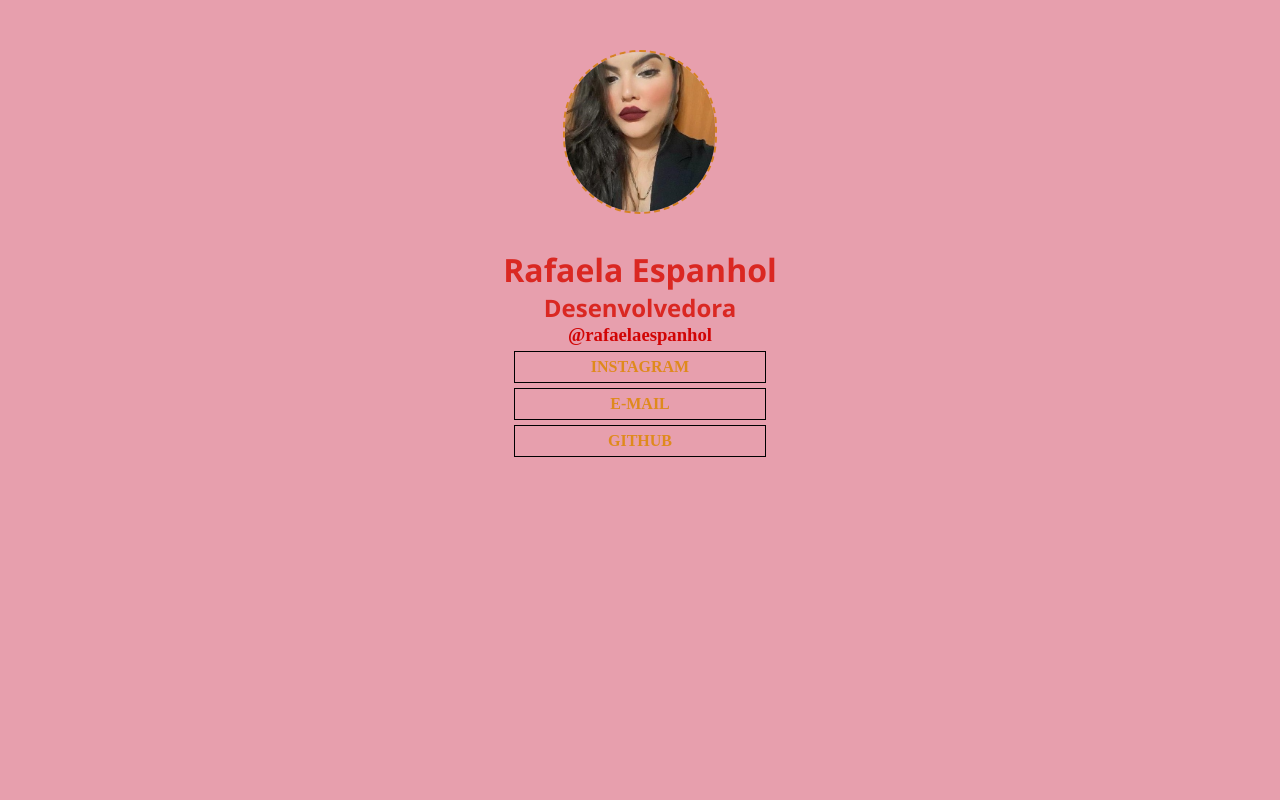
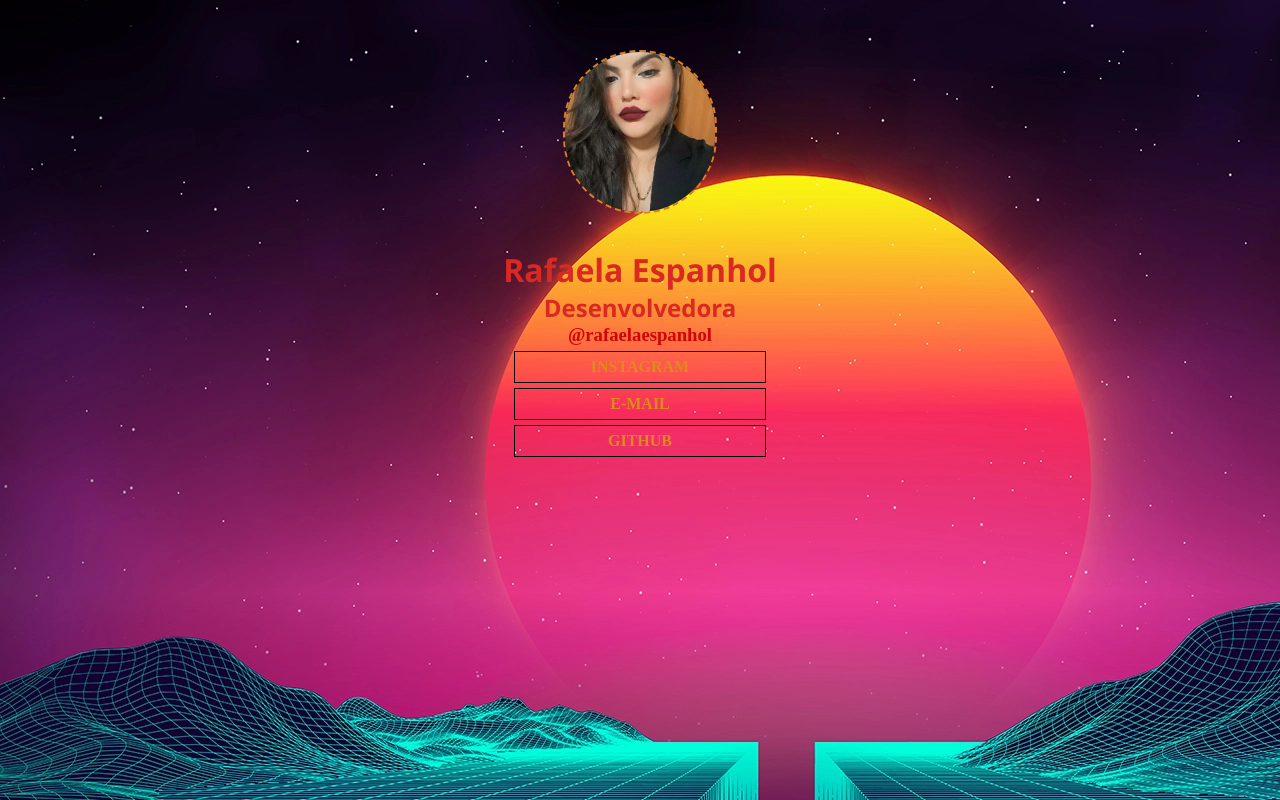
Before and after one commit to Rafaelaespanhol/Cartao, a plain HTML site: page index.html in a window 1280 px wide. Drawn offline with Linux system fonts and the light colour scheme.

Commit message:
Colocar fundo

```diff
--- a/estilo.css
+++ b/estilo.css
@@ -16,9 +16,9 @@
 
 body{
    text-align: center;
-    background-color: #e79fad;
+    background-color: #e9a2b1;
     color: #d10505;
-    background-image: url(untitled-1_4x.webp);
+    background-image: url(sol.jpg);
 }
 
 .titulo{
```
Also changed, not shown: sol.jpg (added).
